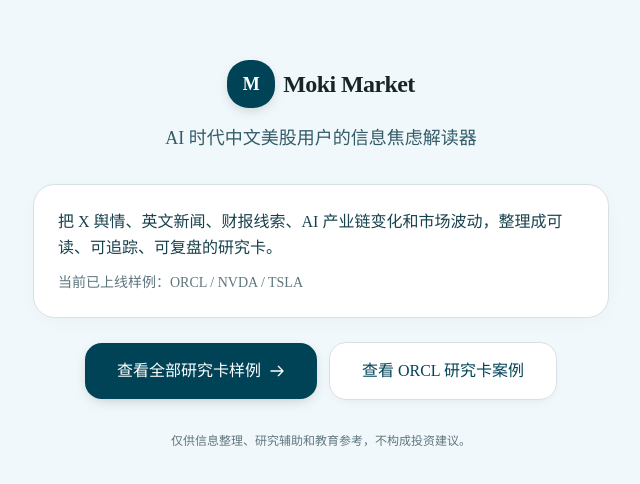
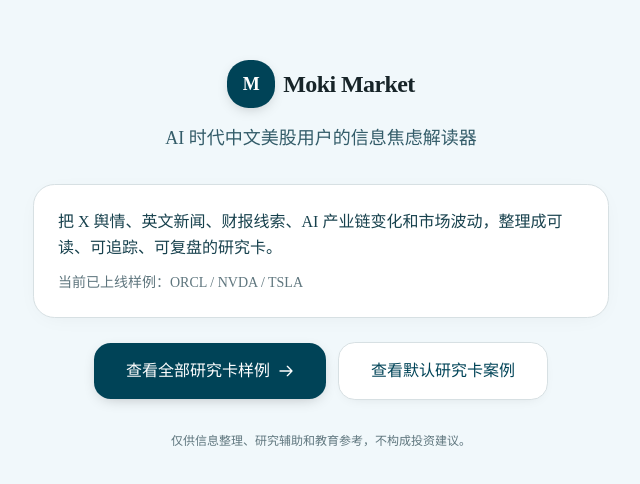
Before and after one commit to linjiahao068-source/moki-market-research-card, a Next.js app: page / in a window 1280 px wide. Shown: the part 144-628 px from the top of the page, without its empty margins (319-959 px from the left). Built offline with nearby package versions, Linux system fonts and the light colour scheme.

Commit message:
audit and fix template reuse issues

```diff
--- a/src/app/page.tsx
+++ b/src/app/page.tsx
@@ -1,8 +1,10 @@
-'use client';
-
 import Link from 'next/link';
+import { DEFAULT_RESEARCH_CARD_SLUG, getAllResearchCards } from '@/data/researchCards';
 
 export default function Home() {
+  const sampleTickers = getAllResearchCards().map((card) => card.ticker).join(' / ');
+  const defaultResearchCardHref = `/research-card/${DEFAULT_RESEARCH_CARD_SLUG}`;
+
   return (
     <div className="min-h-screen bg-[oklch(0.975_0.008_220)] flex items-center justify-center px-4 py-12">
       <div className="max-w-xl w-full">
@@ -27,7 +29,7 @@
             把 X 舆情、英文新闻、财报线索、AI 产业链变化和市场波动，整理成可读、可追踪、可复盘的研究卡。
           </p>
           <p className="text-sm text-[oklch(0.55_0.03_220)]">
-            当前已上线样例：ORCL / NVDA / TSLA
+            当前已上线样例：{sampleTickers}
           </p>
         </div>
 
@@ -43,10 +45,10 @@
             </svg>
           </Link>
           <Link
-            href="/research-card/orcl-ai-cloud"
+            href={defaultResearchCardHref}
             className="inline-flex w-full sm:w-auto items-center justify-center gap-2 px-8 py-4 bg-white text-[oklch(0.35_0.08_220)] rounded-xl font-medium border border-[oklch(0.9_0.01_220)] shadow-[0_4px_15px_-10px_rgba(0,0,0,0.2)] hover:bg-[oklch(0.97_0.008_220)] transition-colors"
           >
-            查看 ORCL 研究卡案例
+            查看默认研究卡案例
           </Link>
         </div>
 
--- a/src/app/research-card/[slug]/page.tsx
+++ b/src/app/research-card/[slug]/page.tsx
@@ -1,7 +1,7 @@
 import type { Metadata } from "next";
 import { notFound } from "next/navigation";
 import { ResearchCard } from '@/components/ResearchCard';
-import { getResearchCardBySlug, researchCards } from '@/data/researchCards';
+import { getAllResearchCards, getResearchCardBySlug } from '@/data/researchCards';
 
 interface ResearchCardDetailPageProps {
   params: Promise<{
@@ -10,7 +10,7 @@
 }
 
 export function generateStaticParams() {
-  return researchCards.map((card) => ({
+  return getAllResearchCards().map((card) => ({
     slug: card.slug,
   }));
 }
--- a/src/app/research-card/page.tsx
+++ b/src/app/research-card/page.tsx
@@ -1,5 +1,6 @@
 import { redirect } from "next/navigation";
+import { DEFAULT_RESEARCH_CARD_SLUG } from '@/data/researchCards';
 
 export default function ResearchCardPage() {
-  redirect('/research-card/orcl-ai-cloud');
+  redirect(`/research-card/${DEFAULT_RESEARCH_CARD_SLUG}`);
 }
--- a/src/data/researchCards.ts
+++ b/src/data/researchCards.ts
@@ -352,6 +352,7 @@
 };
 
 export const researchCards: ResearchCard[] = [orclResearchCard, nvdaResearchCard, tslaResearchCard];
+export const DEFAULT_RESEARCH_CARD_SLUG = orclResearchCard.slug;
 
 export function getResearchCardBySlug(slug: string) {
   return researchCards.find((card) => card.slug === slug);
```
